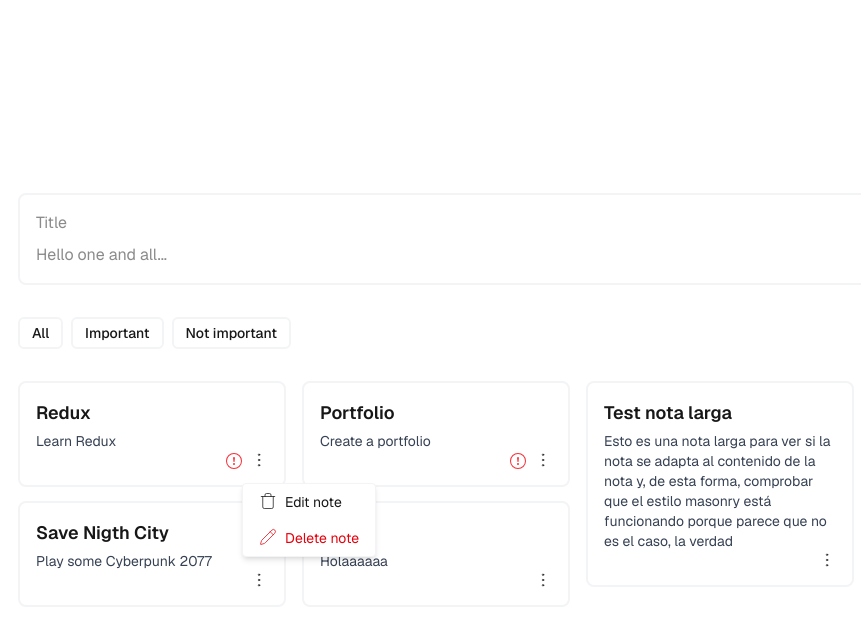
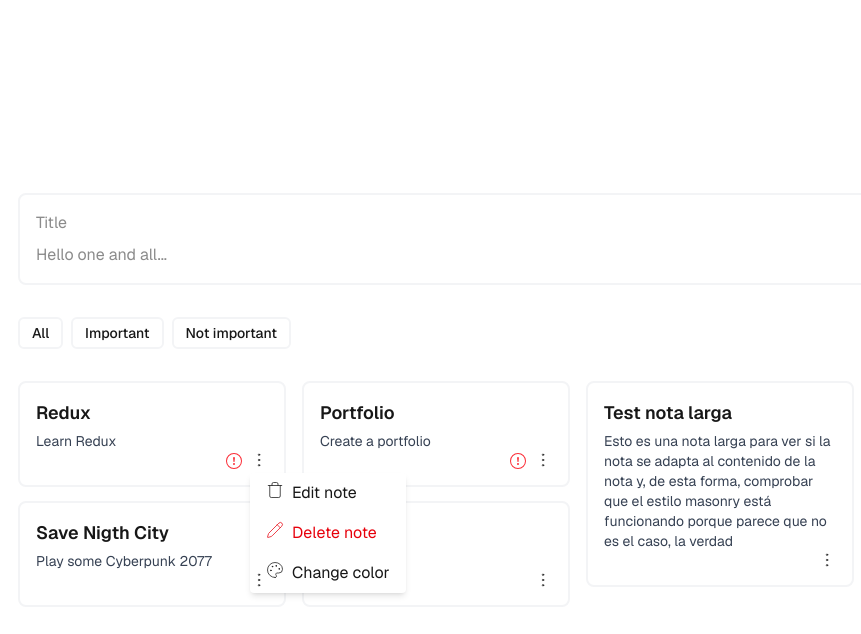
Before and after one commit to LaraBerenguer/notes-app, a Next.js app: page / in a window 1280 px wide. Both pictures are taken after a click on the button 321 px from the left and 460 px from the top of the page. Shown: the top 634 px of the page, without its empty margins (62-923 px from the left). Built offline with nearby package versions, Linux system fonts and the light colour scheme; data requests are answered from the project's data file.

Commit message:
Refactor NoteCard and NoteMenu components to integrate @floating-ui for improved menu positioning

```diff
--- a/src/components/NoteCard.tsx
+++ b/src/components/NoteCard.tsx
@@ -1,7 +1,6 @@
 "use client"
 import { Note } from "@/types/types";
 import ImportantIcon from "./ImportantIcon";
-import { Pencil, Trash } from "lucide-react";
 import { useState } from "react";
 import Modal from "./Modal";
 import NoteMenu from "./NoteMenu";
--- a/src/components/NoteMenu.tsx
+++ b/src/components/NoteMenu.tsx
@@ -1,5 +1,6 @@
-import { MoreVertical, Pencil, Trash } from "lucide-react";
+import { MoreVertical, Palette, Pencil, Trash } from "lucide-react";
 import { useState, useRef, useEffect } from "react";
+import { useFloating, offset, flip, shift } from "@floating-ui/react";
 
 type NoteMenuProps = {
     onEdit: () => void;
@@ -24,28 +25,45 @@ const NoteMenu = ({ onEdit, onDelete }: NoteMenuProps) => {
         };
     }, [open]);
 
+    const { x, y, refs, strategy } = useFloating({
+        placement: "bottom-start",
+        strategy: "fixed",
+        middleware: [offset(4), flip(), shift()],
+    });
+
     return (
         <div ref={menuRef} className="relative flex items-center">
             <button
-            aria-label="Opciones"
-            onClick={e => { e.stopPropagation(); setOpen(!open); }}
-            className="ml-2 flex items-center justify-center"
+                ref={refs.setReference}
+                aria-label="Opciones"
+                onClick={e => { e.stopPropagation(); setOpen(!open); }}
+                className="ml-2 flex items-center justify-center"
             >
-            <MoreVertical strokeWidth={1} size={18} />
+                <MoreVertical strokeWidth={1} size={18} />
             </button>
             {open && (
-                <div className="absolute left-0 top-8 z-10 bg-white border border-1 border-gray-100 rounded shadow-md text-sm flex flex-col min-w-[120px]">
+                <div
+                    ref={refs.setFloating}
+                    style={{ position: strategy, top: y ?? 0, left: x ?? 0 }}
+                    className="bg-white rounded shadow-md"
+                >
                     <button
-                        className="px-4 py-2 text-left flex gap-2 hover:bg-gray-100"
+                        className="px-4 py-2 text-left flex gap-2 hover:bg-gray-100 w-full"
                         onClick={e => { e.stopPropagation(); setOpen(false); onEdit(); }}
                     >
                         <Trash strokeWidth={1} size={18} /> Edit note
                     </button>
                     <button
-                        className="px-4 py-2 text-left flex gap-2 whitespace-nowrap hover:bg-gray-100 text-red-600"
+                        className="px-4 py-2 text-left flex gap-2 whitespace-nowrap hover:bg-gray-100 text-red-600 w-full"
                         onClick={e => { e.stopPropagation(); setOpen(false); onDelete(); }}
                     >
-                        <Pencil strokeWidth={1} size={18}/> Delete note
+                        <Pencil strokeWidth={1} size={18} /> Delete note
+                    </button>
+                    <button
+                        className="px-4 py-2 text-left flex gap-2 whitespace-nowrap hover:bg-gray-100 w-full"
+                        onClick={e => { e.stopPropagation(); setOpen(false); onDelete(); }}
+                    >
+                        <Palette strokeWidth={1} size={18} /> Change color
                     </button>
                 </div>
             )}
```
